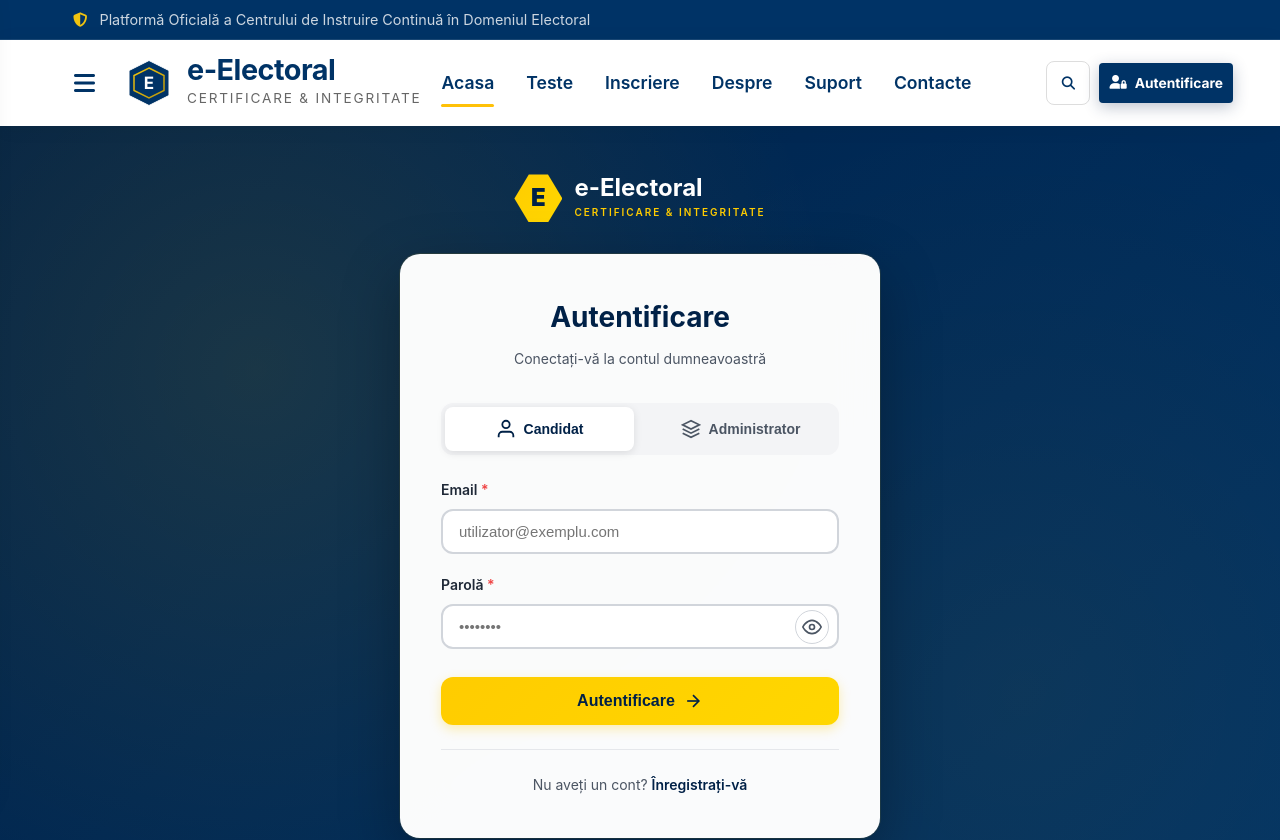
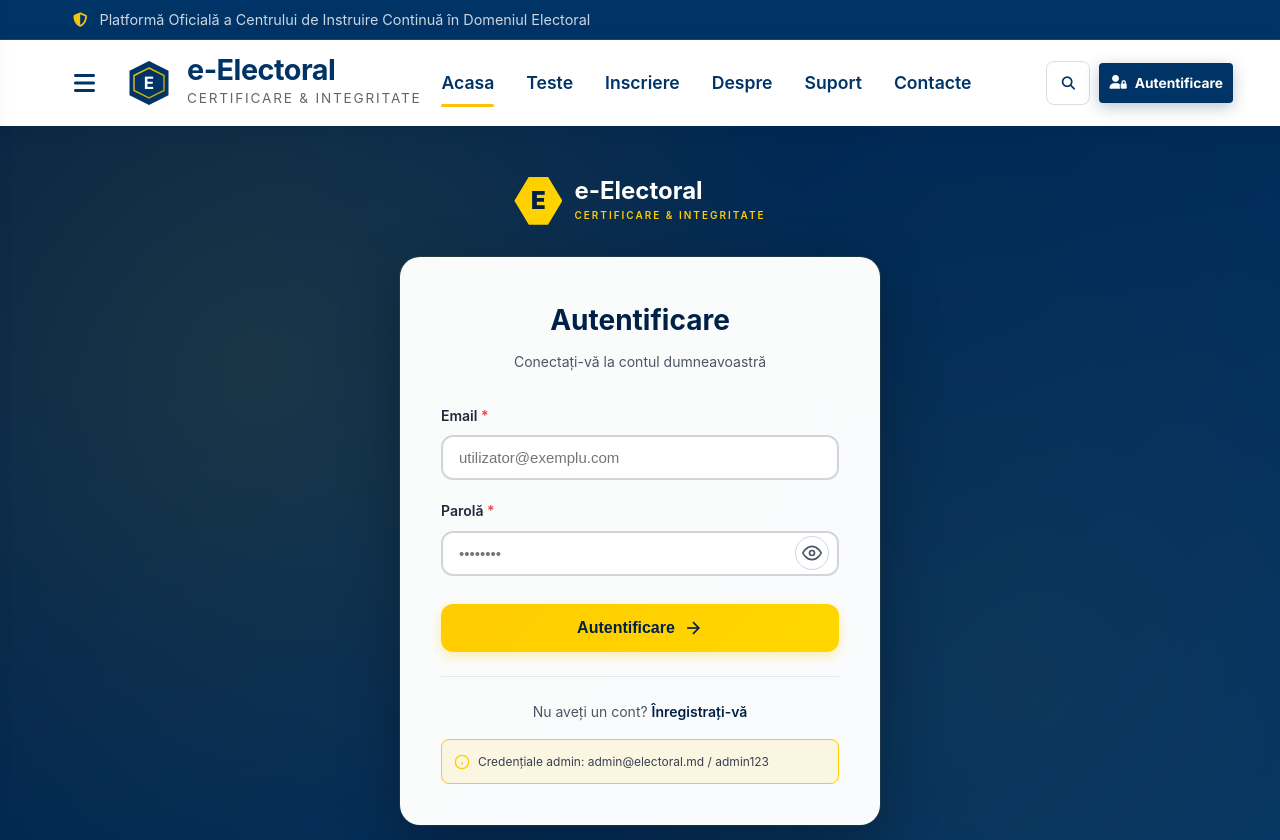
Before and after one commit to roscaiana/Proiect-MRSTweb, a React (Vite) app in the folder frontend/: page /login in a window 1280 px wide. Shown: the top 840 px of the page. Built offline with nearby package versions, Linux system fonts and the light colour scheme.

Commit message:
removed admin login button, one method only (admin included)

```diff
--- a/frontend/src/pages/auth/LoginPage/LoginPage.tsx
+++ b/frontend/src/pages/auth/LoginPage/LoginPage.tsx
@@ -8,7 +8,6 @@ import './LoginPage.css';
 const LoginPage: React.FC = () => {
     const navigate = useNavigate();
     const { login } = useAuth();
-    const [isAdmin, setIsAdmin] = useState(false);
     const [showPassword, setShowPassword] = useState(false);
     const [credentials, setCredentials] = useState<AuthCredentials>({
         email: '',
@@ -34,7 +33,7 @@ const LoginPage: React.FC = () => {
 
         try {
             // Mock login
-            const user = await mockLogin(credentials, isAdmin);
+            const user = await mockLogin(credentials);
 
             // Use AuthContext to store auth state
             const mockToken = `token-${Date.now()}`;
@@ -78,33 +77,6 @@ const LoginPage: React.FC = () => {
                     <div className="auth-card-header">
                         <h2>Autentificare</h2>
                         <p>Conectați-vă la contul dumneavoastră</p>
-                    </div>
-
-                    {/* User Type Toggle */}
-                    <div className="user-type-toggle">
-                        <button
-                            type="button"
-                            className={`toggle-btn ${!isAdmin ? 'active' : ''}`}
-                            onClick={() => setIsAdmin(false)}
-                        >
-                            <svg width="20" height="20" viewBox="0 0 24 24" fill="none" stroke="currentColor" strokeWidth="2">
-                                <path d="M20 21v-2a4 4 0 0 0-4-4H8a4 4 0 0 0-4 4v2" />
-                                <circle cx="12" cy="7" r="4" />
-                            </svg>
-                            Candidat
-                        </button>
-                        <button
-                            type="button"
-                            className={`toggle-btn ${isAdmin ? 'active' : ''}`}
-                            onClick={() => setIsAdmin(true)}
-                        >
-                            <svg width="20" height="20" viewBox="0 0 24 24" fill="none" stroke="currentColor" strokeWidth="2">
-                                <path d="M12 2L2 7l10 5 10-5-10-5z" />
-                                <path d="M2 17l10 5 10-5" />
-                                <path d="M2 12l10 5 10-5" />
-                            </svg>
-                            Administrator
-                        </button>
                     </div>
 
                     {/* General Error */}
@@ -212,7 +184,6 @@ const LoginPage: React.FC = () => {
                     </div>
 
                     {/* Admin Hint */}
-                    {isAdmin && (
                     <div className="auth-hint">
                         <svg width="16" height="16" viewBox="0 0 24 24" fill="none" stroke="currentColor" strokeWidth="2">
                             <circle cx="12" cy="12" r="10" />
@@ -221,7 +192,6 @@ const LoginPage: React.FC = () => {
                         </svg>
                         <span>Credențiale admin: admin@electoral.md / admin123</span>
                     </div>
-                    )}
                 </div>
 
                 {/* Back to Home */}
--- a/frontend/src/utils/authUtils.ts
+++ b/frontend/src/utils/authUtils.ts
@@ -66,12 +66,11 @@ export const validateLogin = (data: AuthCredentials): AuthError[] => {
 };
 
 // Mock login function
-export const mockLogin = async (credentials: AuthCredentials, isAdmin: boolean): Promise<User> => {
+export const mockLogin = async (credentials: AuthCredentials): Promise<User> => {
     // Simulate API delay
     await new Promise(resolve => setTimeout(resolve, 1000));
 
     // Check admin credentials
-    if (isAdmin) {
     if (credentials.email === ADMIN_EMAIL && credentials.password === ADMIN_PASSWORD) {
         return {
             id: 'admin-1',
@@ -80,9 +79,6 @@ export const mockLogin = async (credentials: AuthCredentials, isAdmin: boolean):
             role: 'admin',
             createdAt: new Date()
         };
-        } else {
-            throw new Error('Credențiale de administrator invalide');
-        }
     }
 
     // Check user credentials from localStorage
```
Lines whose indentation alone changed are shown as unchanged.
